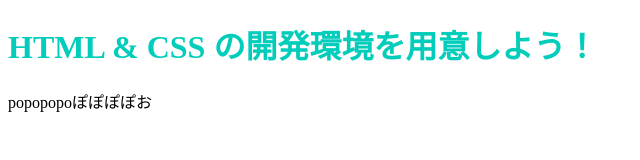
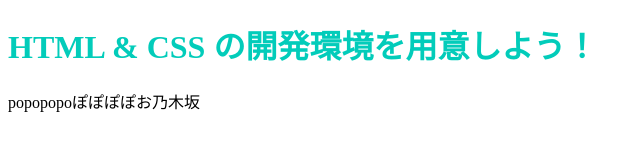
Before and after one commit to kanikanii/gumigumi, a plain HTML site: page index.html in a window 1280 px wide. Shown: the full height of the page, 0-640 px from the left. Drawn offline with Linux system fonts and the light colour scheme.

Commit message:
Update index.html

```diff
--- a/index.html
+++ b/index.html
@@ -7,7 +7,7 @@
   </head>
   <body>
     <h1 class="title">HTML & CSS の開発環境を用意しよう！</h1>
-    <p>popopopoぽぽぽぽお</p>
+    <p>popopopoぽぽぽぽお乃木坂</p>
 
   </body>
 </html>
```
